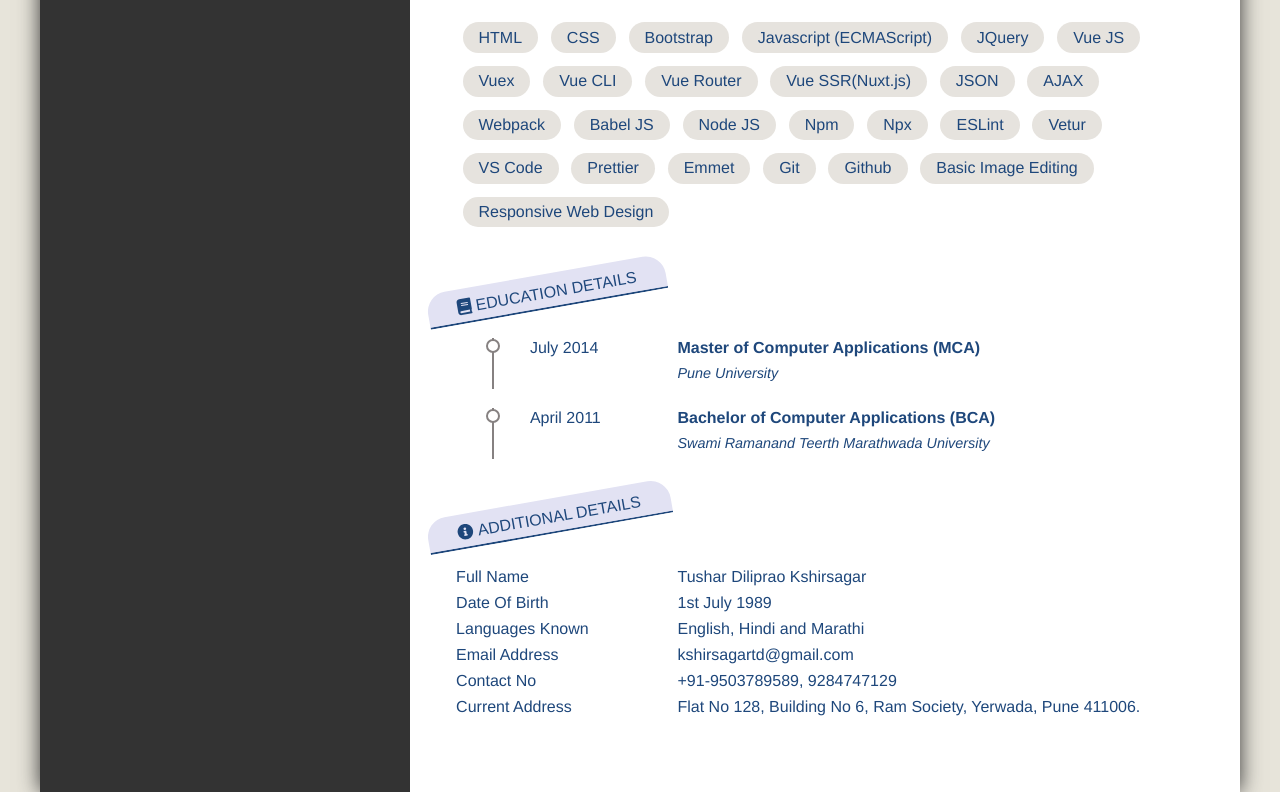
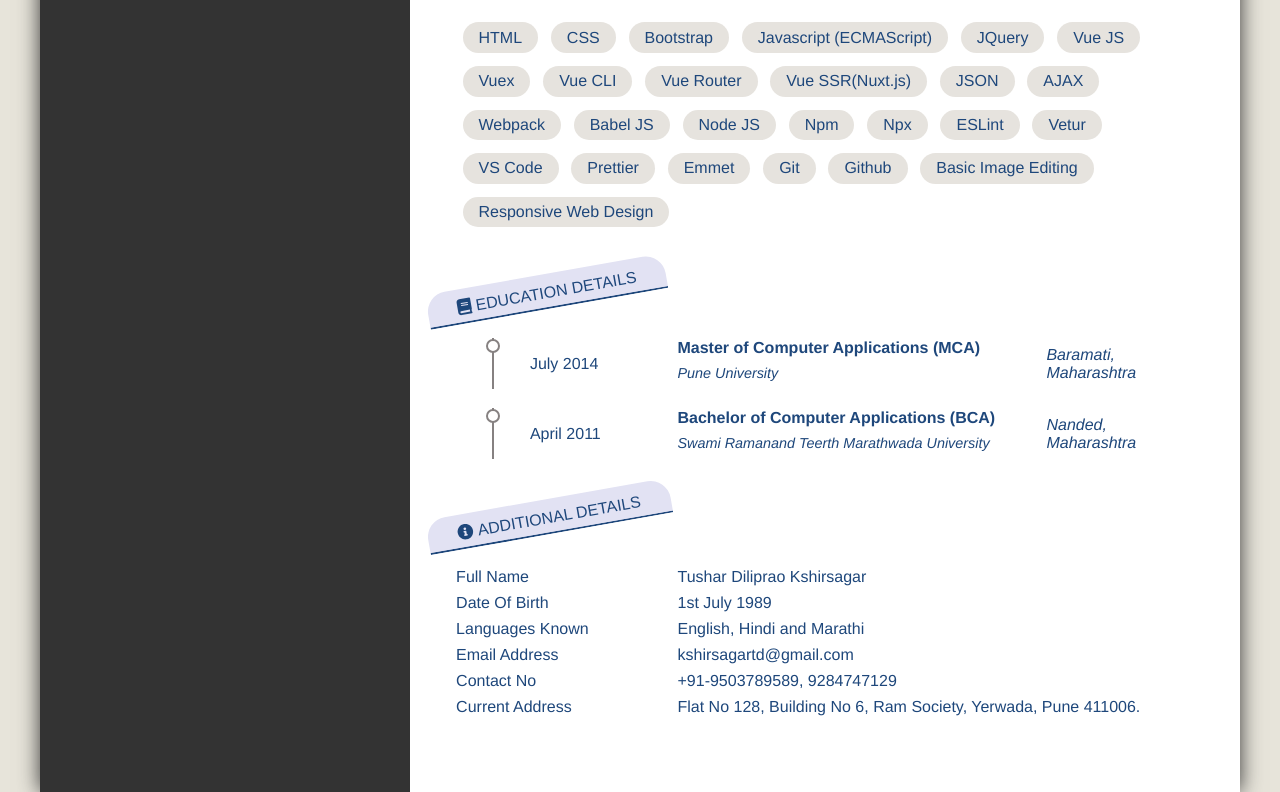
Before and after one commit to Tushardk/portfolio, a Vue app: page / in a window 1280 px wide. Shown: the part 1234-2026 px from the top of the page. Built offline with nearby package versions, Linux system fonts and the light colour scheme.

Commit message:
Some more changes

```diff
--- a/src/components/EducationDetails.vue
+++ b/src/components/EducationDetails.vue
@@ -13,13 +13,12 @@
         <div class="duration-ball"></div>
         <div class="duration-line"></div>
       </div>
-      <div class="duration-dates">
-        <span class="passout-year">July 2014</span>
-      </div>
+      <div class="passout-year">July 2014</div>
       <div class="degree-details">
         <div class="degree-name">Master of Computer Applications (MCA)</div>
         <div class="university-name">Pune University</div>
       </div>
+      <div class="place">Baramati, Maharashtra</div>
     </div>
 
     <!-- 2nd  -->
@@ -28,13 +27,12 @@
         <div class="duration-ball"></div>
         <div class="duration-line"></div>
       </div>
-      <div class="duration-dates">
-        <span class="passout-year">April 2011</span>
-      </div>
+      <div class="passout-year">April 2011</div>
       <div class="degree-details">
         <div class="degree-name">Bachelor of Computer Applications (BCA)</div>
         <div class="university-name">Swami Ramanand Teerth Marathwada University</div>
       </div>
+      <div class="place">Nanded, Maharashtra</div>
     </div>
   </div>
 </template>
@@ -79,12 +77,14 @@
         background-color: #868181;
       }
     }
-    .duration-dates {
+    .passout-year {
       flex: 2;
+      align-self: center;
+      display: block;
     }
 
     .degree-details {
-      flex: 7;
+      flex: 5;
       .degree-name {
         font-size: 1rem;
         font-weight: bold;
@@ -95,6 +95,12 @@
         font-size: 0.9rem;
       }
     }
+    .place {
+      flex: 2;
+      align-self: center;
+      display: block;
+      font-style: italic;
+    }
   }
 }
 </style>
```
Also changed, not shown: 3 other files (tests, documents, lock files or other folders).
